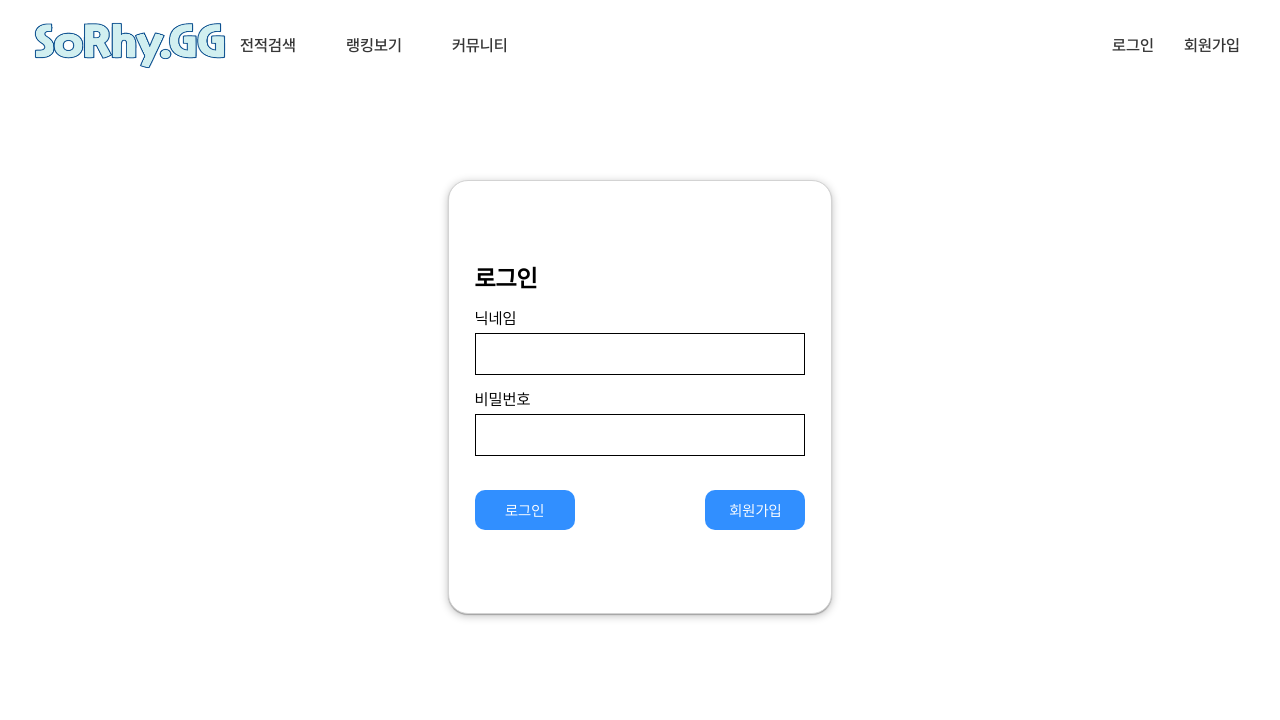
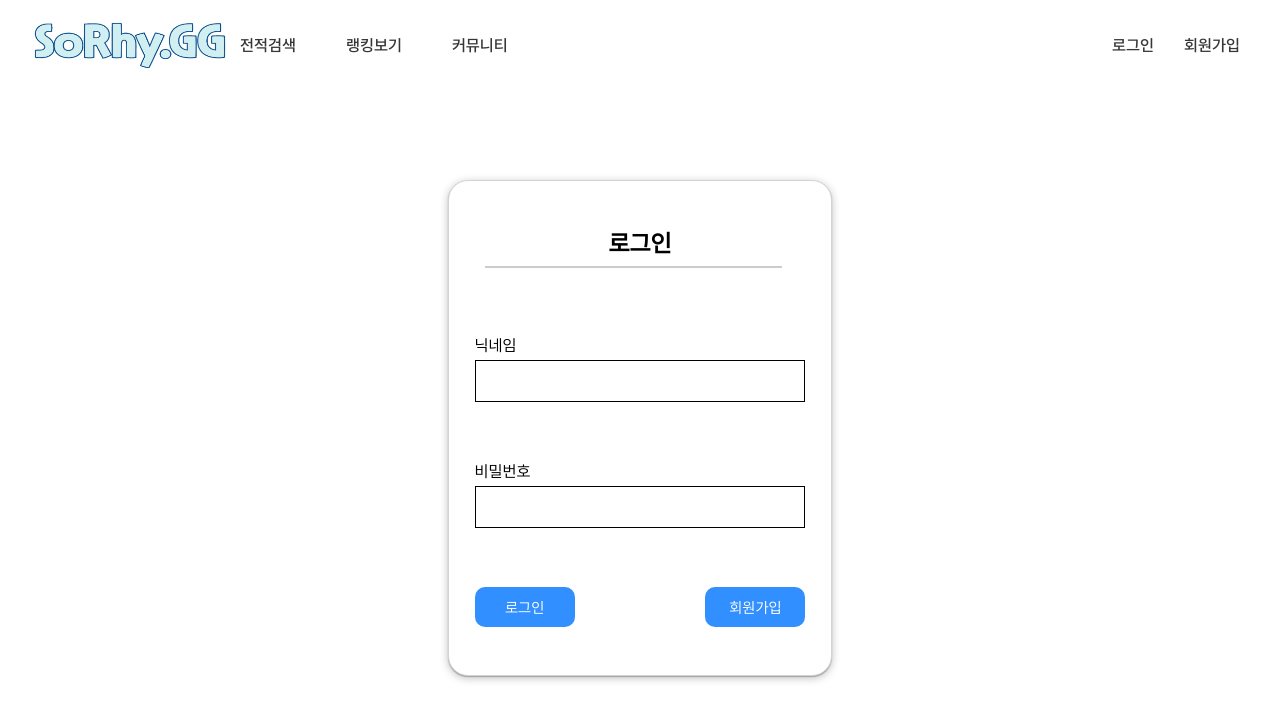
Before and after one commit to yryryr96/refactor_sorhy, a Next.js app in the folder frontend/: page /login in a window 1280 px wide. Shown: the top 720 px of the page. Built offline with nearby package versions, Linux system fonts and the light colour scheme.

Commit message:
Refactor : 밑줄 추가

```diff
--- a/frontend/src/pageComponents/login/Login.Styled.tsx
+++ b/frontend/src/pageComponents/login/Login.Styled.tsx
@@ -17,7 +17,7 @@ const StyledLoginFrame = styled.div`
     align-items: center;
     justify-content: space-around;
     width: 30%;
-    height: 70%;
+    height: 80%;
     padding: 2% 2%;
     border: 1px solid lightgray;
     border-radius: 20px;
@@ -33,7 +33,7 @@ const StyledLoginForm = styled.form`
     flex-direction: column;
     justify-content: space-between;
     width : 100%;
-    height : 70%;
+    height : 90%;
     background-color: white;
     gap: 10px;
 
@@ -91,7 +91,7 @@ const StyledLoginButtonBox = styled.div.attrs<any>((props: any) => ({}))`
             display: flex;
             justify-content: space-between;
             width: 100%;
-            margin-top:20px;
+            /* margin-top:10px; */
         `;
     }}
 `;
--- a/frontend/src/pageComponents/login/index.tsx
+++ b/frontend/src/pageComponents/login/index.tsx
@@ -7,6 +7,7 @@ import { useLoginHook } from '@/hooks/user/useLoginHook';
 import { StyledLoginButtonBox, StyledLoginForm, StyledLoginFormButton, StyledLoginFrame, StyledLoginInputBox, StyledLoginMain, StyledLoginTextContainer, StyledSignupButton } from './Login.Styled';
 import { useRouter } from 'next/navigation';
 import { StyledTextContainer, StyledTextPtag } from '../signup/SignUp.Styled';
+import HR from '@/components/hr';
 
 const Login = () => {
     const router = useRouter();
@@ -28,8 +29,10 @@ const Login = () => {
             <StyledLoginFrame>
                 <StyledLoginForm onSubmit={handleSubmit}>
                     <StyledTextContainer>
-                        <h2>로그인</h2>
+                        <h2 style={{textAlign:"center"}}>로그인</h2>
+                        <HR />
                     </StyledTextContainer>
+
                     <div>
                         <StyledTextPtag>닉네임</StyledTextPtag>
                         <StyledLoginInputBox>
--- a/frontend/src/pageComponents/signup/SignUp.Styled.tsx
+++ b/frontend/src/pageComponents/signup/SignUp.Styled.tsx
@@ -33,7 +33,7 @@ const StyledSignupForm = styled.form`
     flex-direction: column;
     justify-content: space-between;
     width : 100%;
-    height : 90%;
+    height : 95%;
     background-color: white;
     gap: 20px;
 
@@ -47,7 +47,7 @@ const StyledSignupFormButton = styled.button`
     border : transparent;
     background-color: #318fff;
     width: 100%;
-    height : 14%;
+    height : 10%;
     margin-top:10px;
     cursor : pointer;
 `
--- a/frontend/src/pageComponents/signup/index.tsx
+++ b/frontend/src/pageComponents/signup/index.tsx
@@ -7,6 +7,7 @@ import { useRouter } from 'next/navigation';
 import { useSignupHook } from '@/hooks/user/useSignupHook';
 import { StyledLoginForm, StyledLoginFrame, StyledLoginInputBox, StyledLoginMain, StyledLoginTextContainer } from '../login/Login.Styled';
 import { StyledSignupForm, StyledSignupFormButton, StyledSignupFrame, StyledSignupMain, StyledTextContainer, StyledTextPtag } from './SignUp.Styled';
+import HR from '@/components/hr';
 
 const Signup = () => {
     const { user, inputState, handleChange, handleSubmit } = useSignupHook();
@@ -16,8 +17,8 @@ const Signup = () => {
                 <StyledSignupForm onSubmit={handleSubmit}>
                     <StyledTextContainer>
                         <h2 style={{textAlign:"center"}}>회원가입</h2>
+                        <HR />
                     </StyledTextContainer>
-
                     <div>
                     <StyledTextPtag>닉네임</StyledTextPtag>
                     <StyledLoginInputBox>
```
